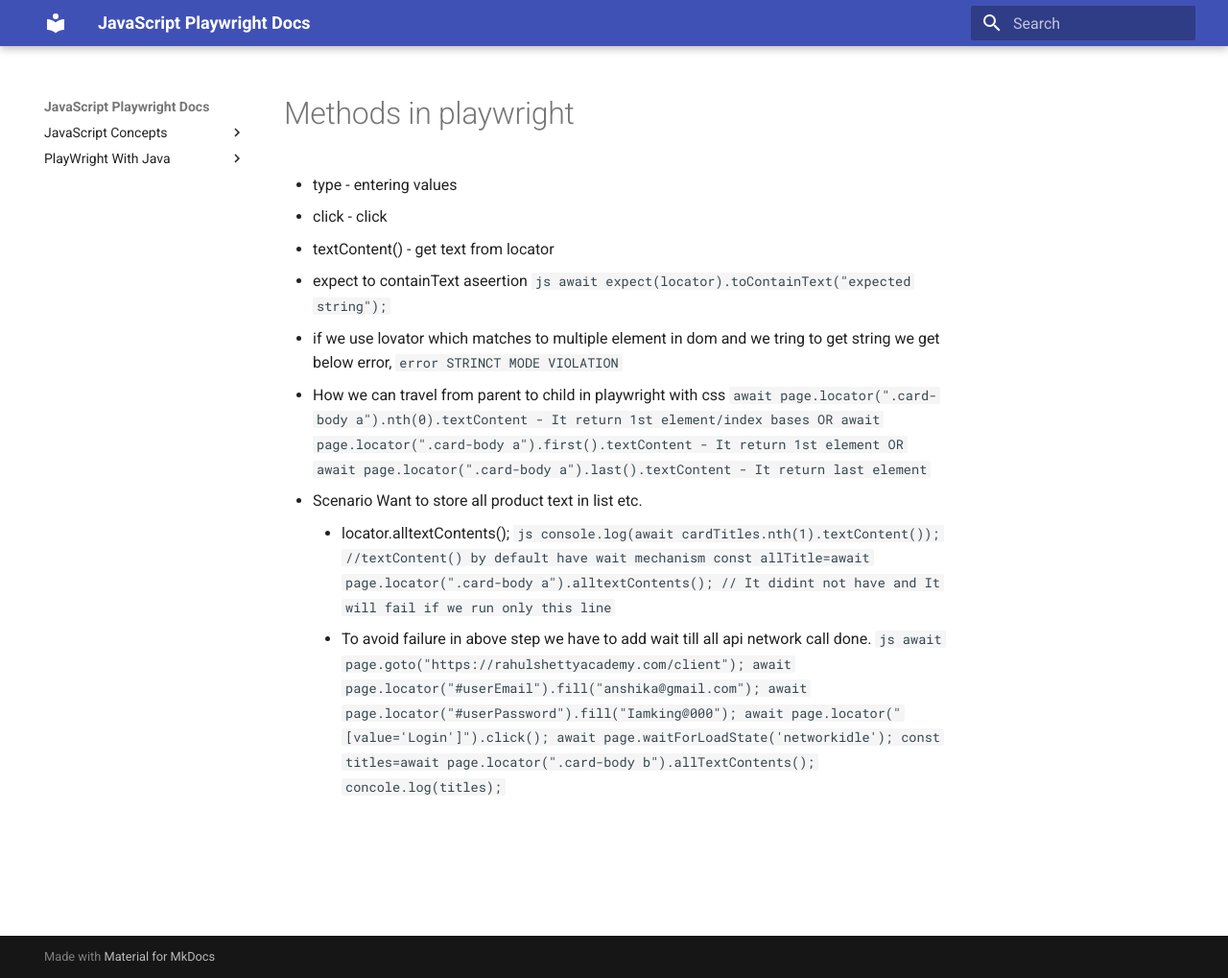
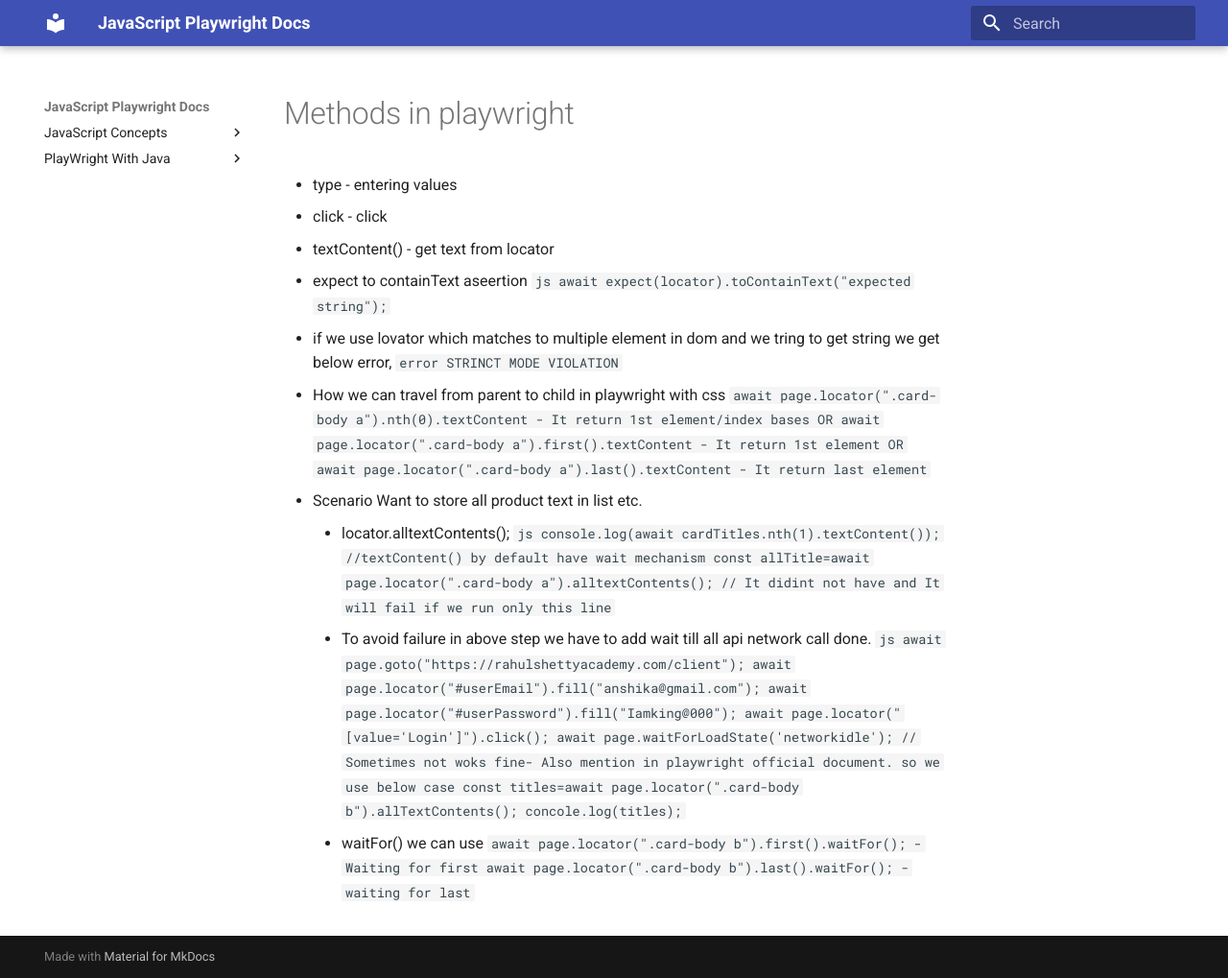
Before and after one commit to Play-Wright-course/automation-testing, an MkDocs documentation site: the page built from docs/javascriptConcepts/jscode/methods-in-playwright.md, in a window 1280 px wide and 1019 px high. Shown: the whole window at 96% size. Built offline with MkDocs 1.6.1 and Material for MkDocs 9.7.7, drawn with Linux system fonts in a browser that asks for light colours.

Commit message:
Update methods-in-playwright.md

````diff
--- a/docs/javascriptConcepts/jscode/methods-in-playwright.md
+++ b/docs/javascriptConcepts/jscode/methods-in-playwright.md
@@ -32,7 +32,12 @@
       await page.locator("#userEmail").fill("anshika@gmail.com");
       await page.locator("#userPassword").fill("Iamking@000");
       await page.locator("[value='Login']").click();
-      await page.waitForLoadState('networkidle');
+      await page.waitForLoadState('networkidle'); // Sometimes not woks fine- Also mention in playwright official document. so we use below case
       const titles=await page.locator(".card-body b").allTextContents();
       concole.log(titles);
       ```
+    - waitFor() we can use
+      ```
+      await page.locator(".card-body b").first().waitFor(); - Waiting for first
+      await page.locator(".card-body b").last().waitFor(); - waiting for last
+      ```
````
